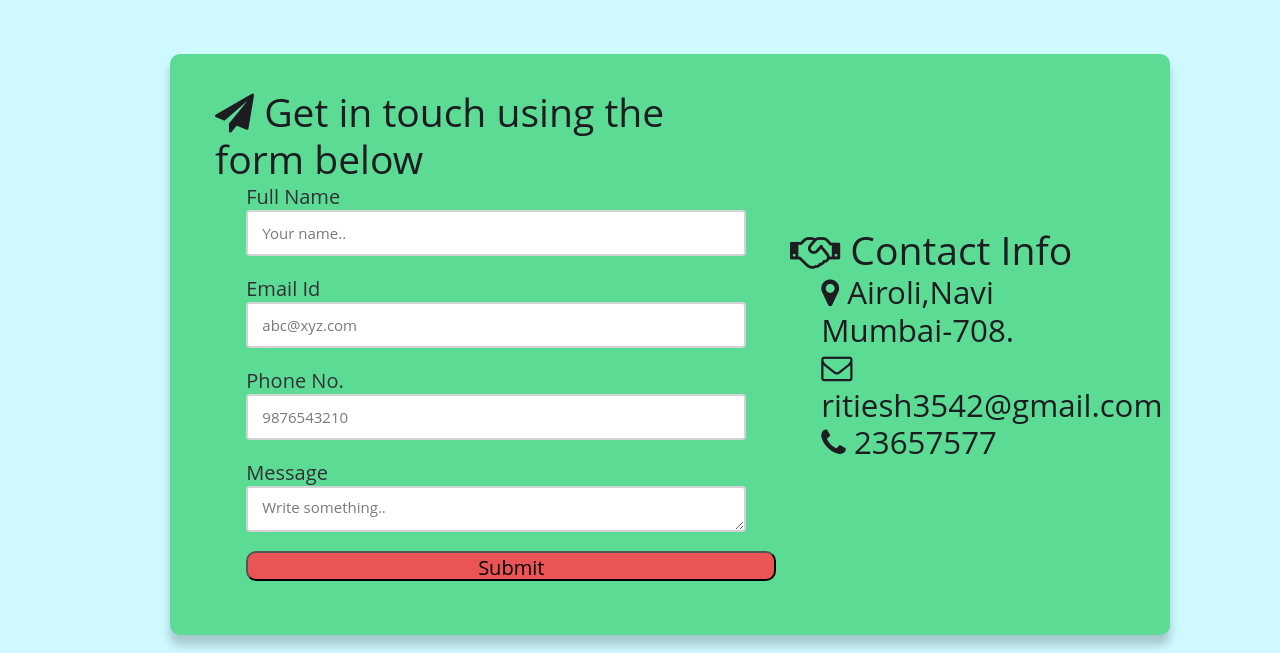
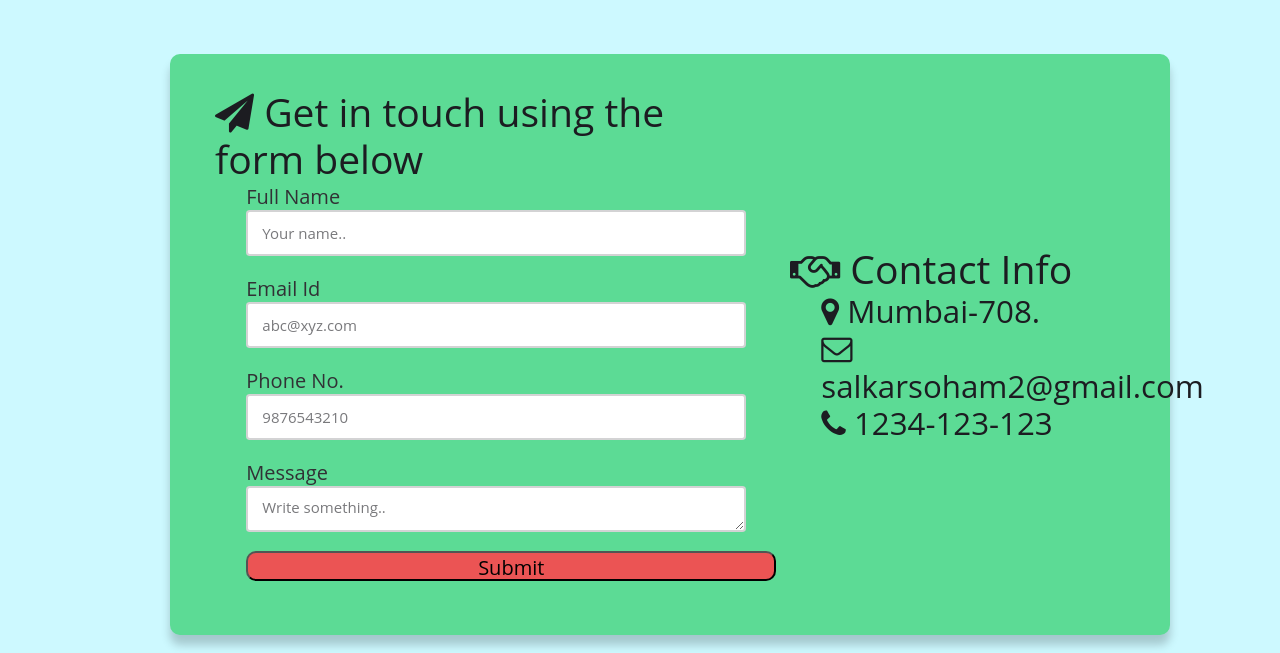
Before and after one commit to sohamsalkar/Car-Rental-Site, a PHP site: page /contactus.php in a window 1280 px wide. Shown: the part 327-980 px from the top of the page. Run offline with PHP 8.4, Linux system fonts and the light colour scheme.

Commit message:
Update contactus.php

```diff
--- a/PHP and CSS/contactus.php
+++ b/PHP and CSS/contactus.php
@@ -92,11 +92,11 @@ $id=$_SESSION["username"];
                     <h2><i class="fa fa-handshake-o" aria-hidden="true"></i>  Contact Info</h2>
                     <div class="container">
                     <ul>
-                        <li><h3><i class="fa fa-map-marker" aria-hidden="true"></i>  Airoli,Navi Mumbai-708.</h3>
+                        <li><h3><i class="fa fa-map-marker" aria-hidden="true"></i> Mumbai-708.</h3>
                         </li>
-                        <li><h3><i class="fa fa-envelope-o" aria-hidden="true"></i>  ritiesh3542@gmail.com
+                        <li><h3><i class="fa fa-envelope-o" aria-hidden="true"></i>  salkarsoham2@gmail.com
                         </li>
-                        <li><h3><i class="fa fa-phone" aria-hidden="true"></i>   23657577
+                        <li><h3><i class="fa fa-phone" aria-hidden="true"></i> 1234-123-123
                         </li>
                     </ul>
                 </div>
```
